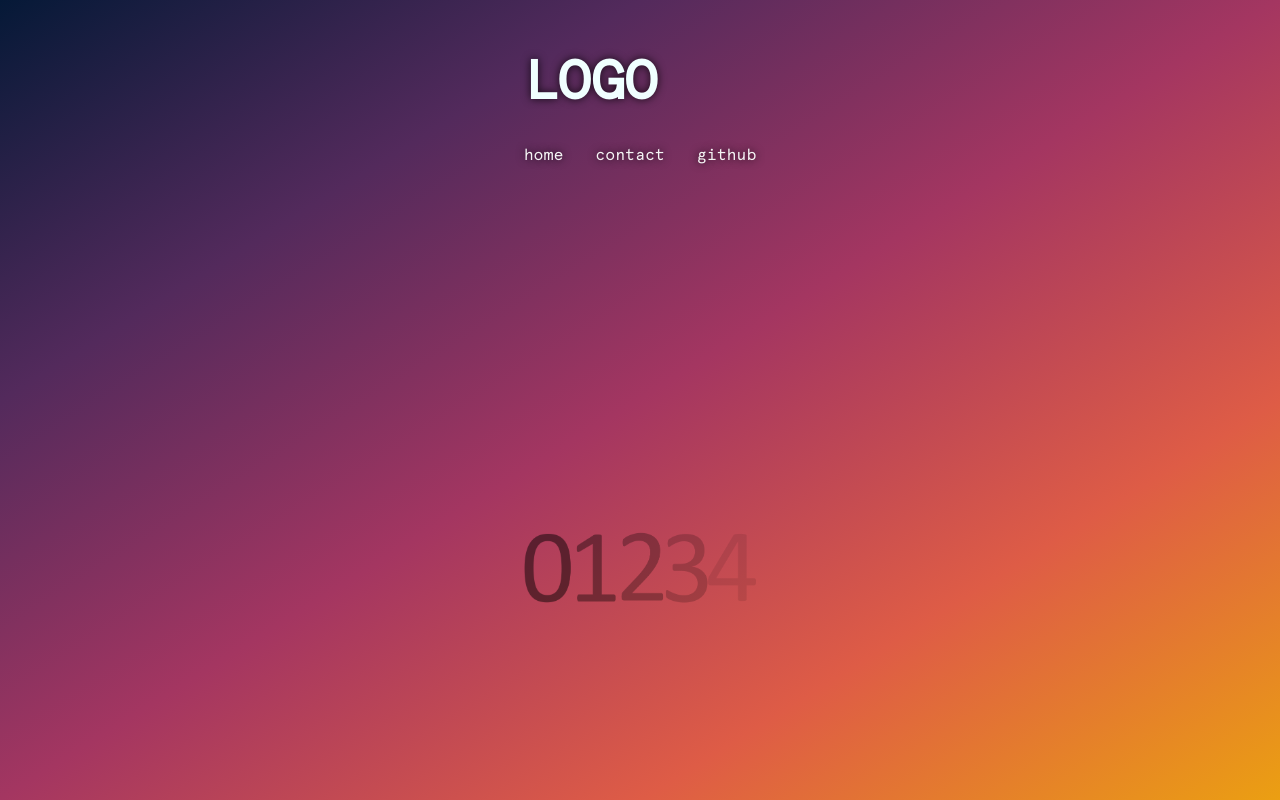
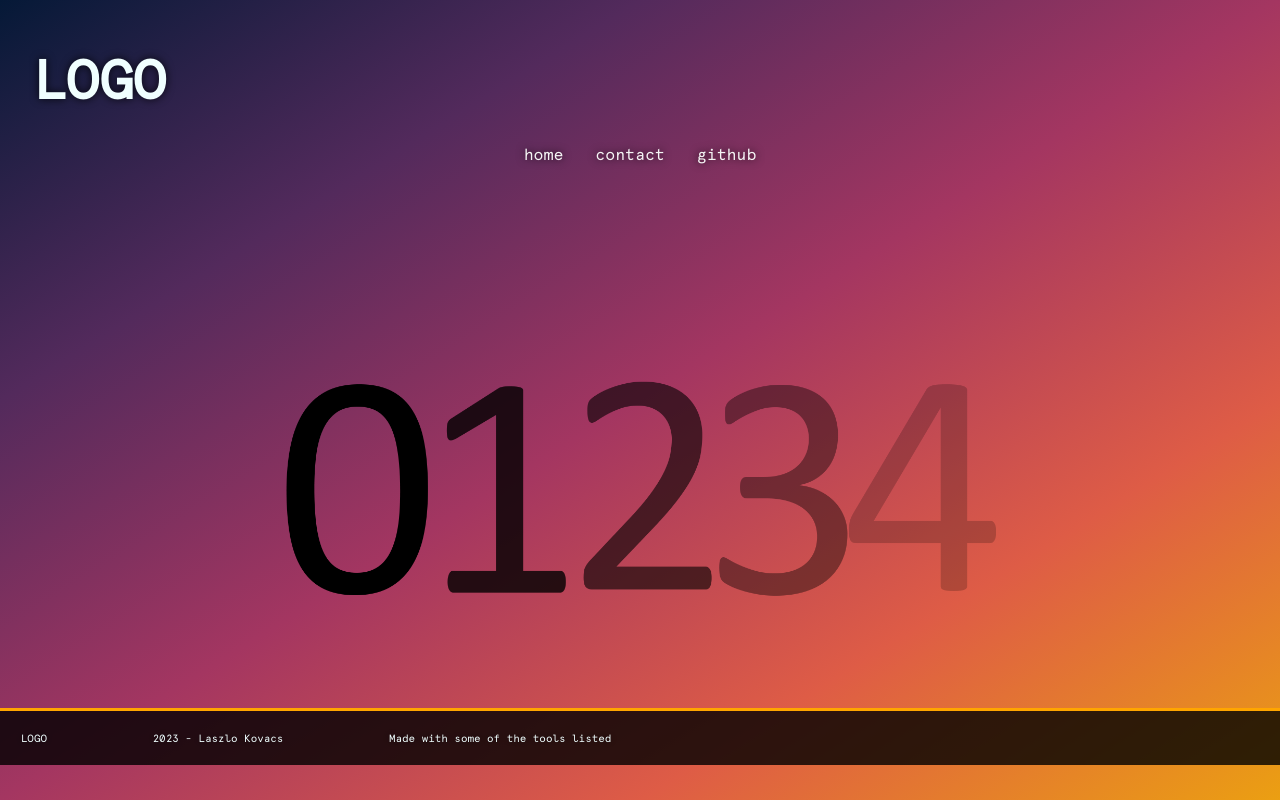
Before and after one commit to laszloekovacs/webdev-minipage, a React (Vite) app: page / in a window 1280 px wide. Shown: the top 800 px of the page. Built offline with nearby package versions, Linux system fonts and the light colour scheme; no server answers.

Commit message:
more styling

```diff
--- a/src/components/App.jsx
+++ b/src/components/App.jsx
@@ -10,8 +10,8 @@ import style from './App.module.scss'
 
 function App() {
   return (
-    <div className={style.app}>
-      <div>
+    <div>
+      <div className={style.app}>
         <Header />
         <Parallax />
         <LinkList />
--- a/src/components/App.module.scss
+++ b/src/components/App.module.scss
@@ -1,6 +1,4 @@
 .app {
-  display: flex;
-  flex-direction: column;
-  flex-wrap: nowrap;
-  align-items: center;
+  margin-left: 2rem;
+  margin-right: 2rem;
 }
--- a/src/components/parallax.module.scss
+++ b/src/components/parallax.module.scss
@@ -1,6 +1,6 @@
 .section {
   position: relative;
-  height: 80vh;
+  height: 50vh;
   z-index: -1;
 }
 
```
